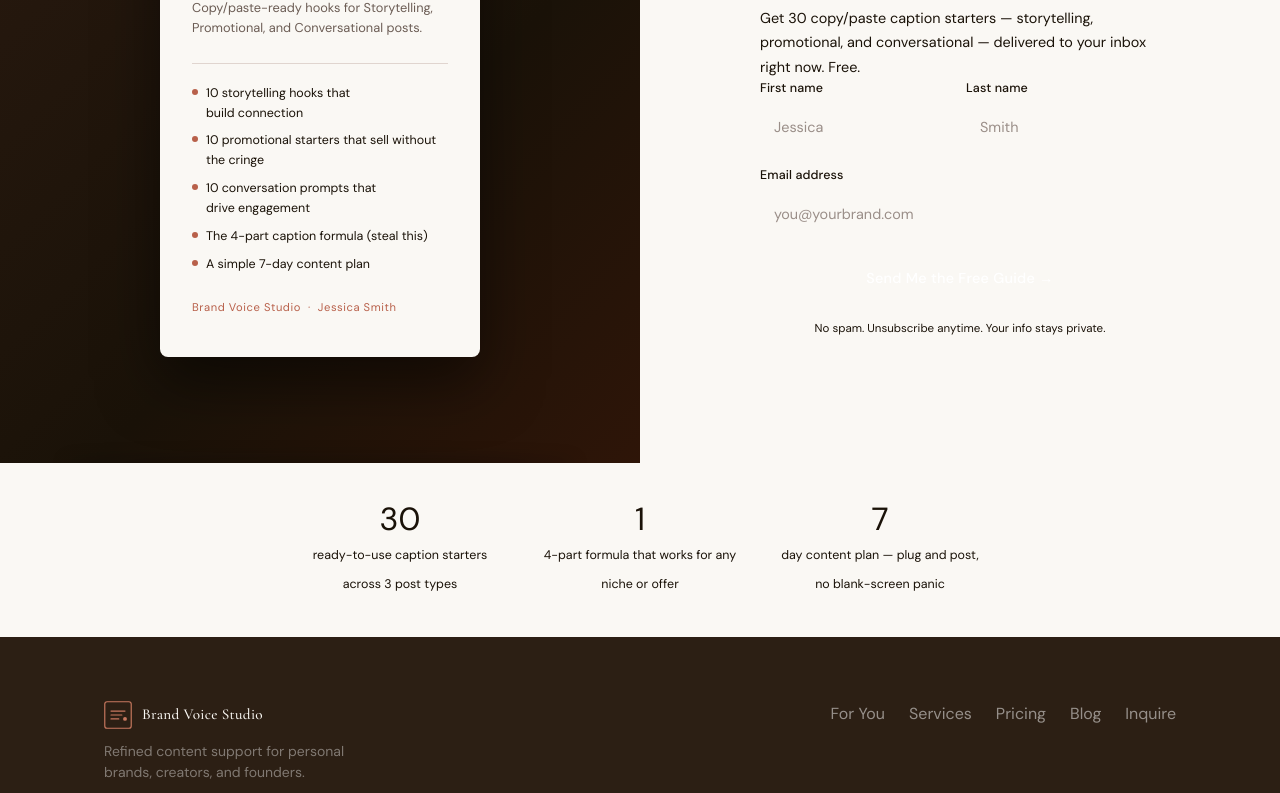
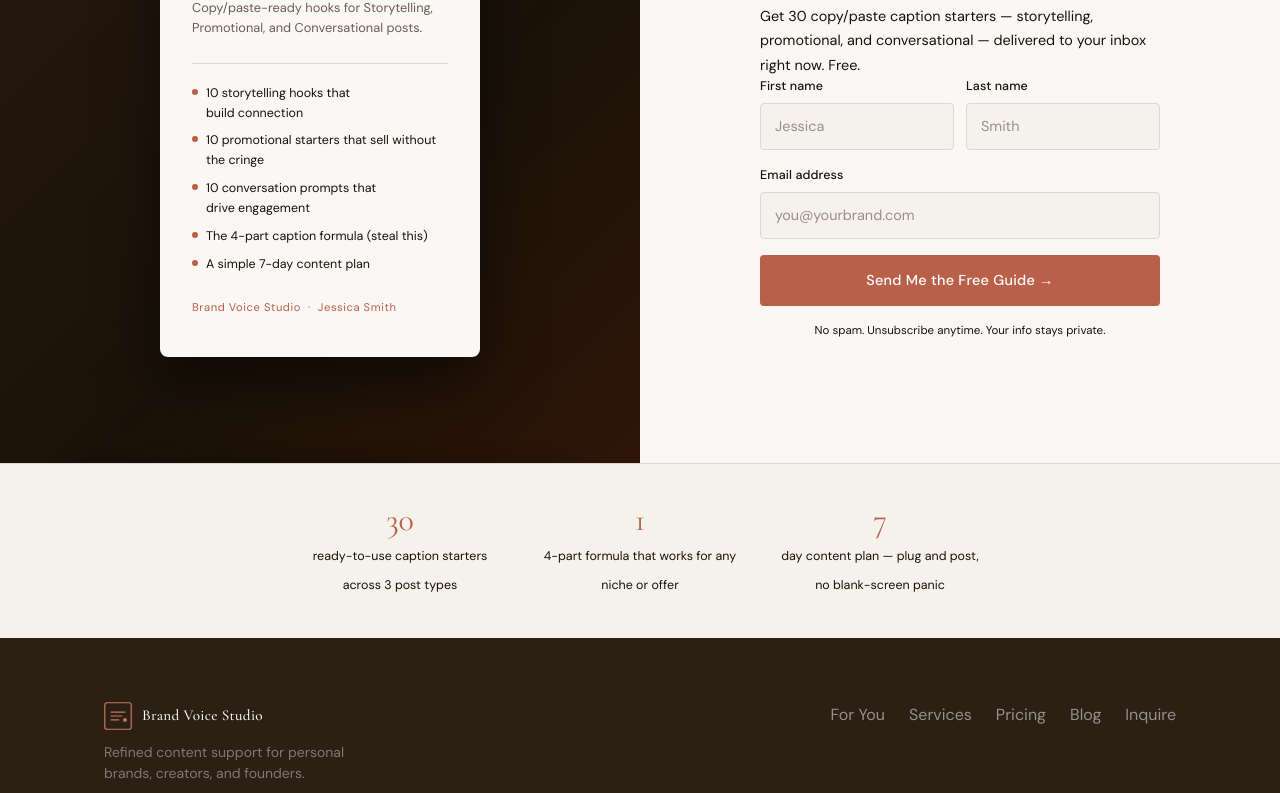
Before and after one commit to jessep00-wq/thebrandstudio, a plain HTML site: page free/index.html in a window 1280 px wide. Shown: the part 330-1123 px from the top of the page. Drawn offline with nearby package versions, Linux system fonts and the light colour scheme.

Commit message:
Fix opt-in submit button: add missing --accent variable alias to free page

```diff
--- a/free/index.html
+++ b/free/index.html
@@ -26,6 +26,18 @@
 
   <style>
     /* ─── Layout ─── */
+    /* ─── Variable aliases (legacy compat) ─── */
+    :root {
+      --accent:       #B8604A;
+      --accent-hover: #9B4A37;
+      --text-primary: #1A1208;
+      --bg:           #FAF8F4;
+      --surface:      #F5F2EC;
+      --border:       #DDD8CF;
+      --font-sans:    'DM Sans', system-ui, sans-serif;
+      --font-serif:   'Cormorant Garamond', Georgia, serif;
+    }
+
     body { min-height: 100vh; display: flex; flex-direction: column; }
     main { flex: 1; }
 
```
